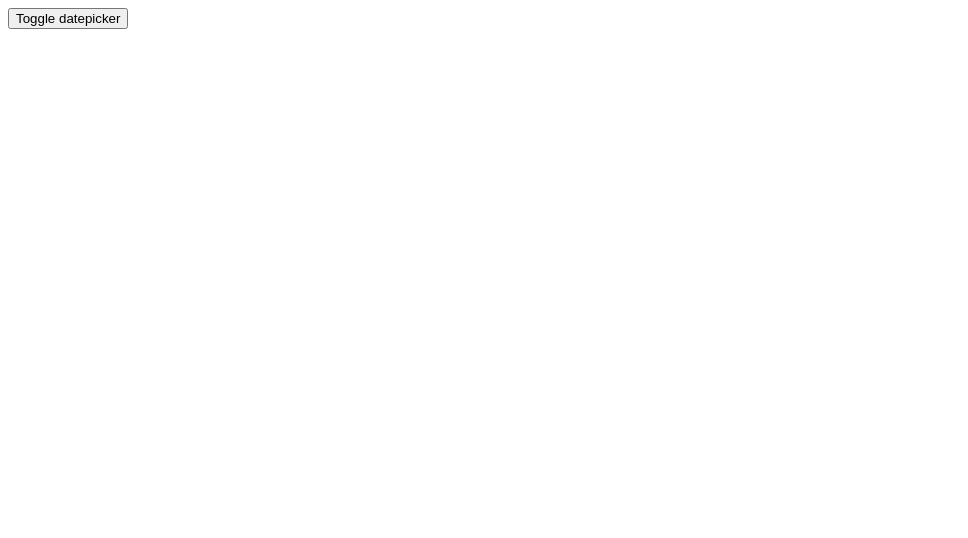
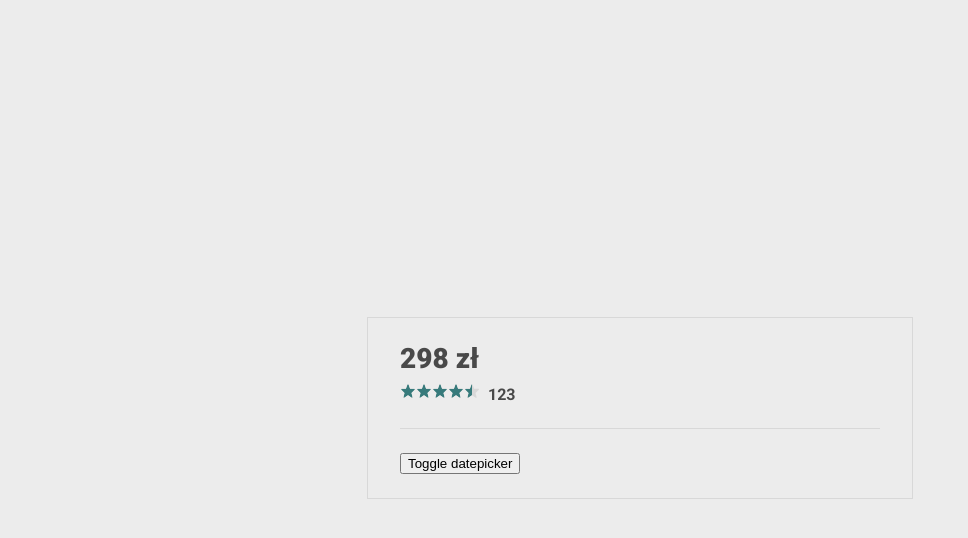
Before and after one commit to Michal-Kozlowski/datepicker, a Vue app: page / in a window 1280 px wide. Shown: the top 538 px of the page, without its empty margins (0-968 px from the left). Built offline with nearby package versions, Linux system fonts and the light colour scheme.

Commit message:
[D1] - Star rating

```diff
--- a/src/App.vue
+++ b/src/App.vue
@@ -1,6 +1,6 @@
 <template>
-  <div>
-    <AppReservation />
+  <div class="main">
+    <AppReservation :price="298" :rate="4.5" :rate-count="123" />
   </div>
 </template>
 
@@ -16,5 +16,24 @@ export default {
 </script>
 
 <style lang="scss">
+@import url("https://fonts.googleapis.com/css2?family=Roboto:wght@400;700;900&display=swap");
 
+body,
+html {
+  height: 100%;
+  background-color: $backgroundGrey;
+  font-family: "Roboto", sans-serif;
+  color: $mainTextGrey;
+}
+
+p {
+  margin: 0;
+}
+
+.main {
+  display: flex;
+  align-items: center;
+  justify-content: center;
+  height: 100%;
+}
 </style>
--- a/src/assets/styles/_variables.scss
+++ b/src/assets/styles/_variables.scss
@@ -1,3 +1,4 @@
+//colors
 $mainGreen: #00dbb1;
 $washedGreen: #c3fef8;
 $accentGreen: #377a7b;
@@ -6,3 +7,14 @@ $backgroundGrey: #ececec;
 $borderGrey: #d8d8d8;
 $mainTextGrey: #494949;
 $mainRed: #d86460;
+
+// gaps
+$s2: 2px;
+$s4: 4px;
+$s8: 8px;
+$s12: 12px;
+$s16: 16px;
+$s20: 20px;
+$s24: 24px;
+$s32: 32px;
+$s40: 40px;
--- a/src/components/AppReservation.vue
+++ b/src/components/AppReservation.vue
@@ -1,5 +1,10 @@
 <template>
   <div class="reservation">
+    <p class="reservation__price">{{ price }} zł</p>
+    <div class="reservation__rate">
+      <AppStars :rate="rate" />
+      <p class="reservation__rate-count">{{ rateCount }}</p>
+    </div>
     <button @click="toggleDatepicker">Toggle datepicker</button>
     <AppDatepicker v-if="datepickerOpen" />
   </div>
@@ -7,11 +12,27 @@
 
 <script>
 import AppDatepicker from '@/components/AppDatepicker.vue';
+import AppStars from '@/components/AppStars.vue';
 
 export default {
   name: 'AppReservation',
   components: {
     AppDatepicker,
+    AppStars,
+  },
+  props: {
+    price: {
+      type: Number,
+      required: false,
+    },
+    rate: {
+      type: Number,
+      required: false,
+    },
+    rateCount: {
+      type: Number,
+      required: false,
+    },
   },
   data() {
     return {
@@ -28,6 +49,31 @@ export default {
 
 <style scoped lang="scss">
 .reservation {
+  width: 480px;
+  padding: $s24 $s32;
+  margin: $s8;
+  border: 1px solid $borderGrey;
+  background-color: $backgroundGrey;
 
+  &__price {
+    font-size: 28px;
+    font-weight: 900;
+    margin-bottom: $s8;
+  }
+
+  &__rate {
+    display: flex;
+    width: 100%;
+    padding-bottom: $s24;
+    margin-bottom: $s24;
+    border-bottom: 1px solid $borderGrey;
+  }
+
+  &__rate-count {
+    font-size: 16px;
+    font-weight: 700;
+    margin-top: $s2;
+    margin-left: $s8;
+  }
 }
 </style>
--- /dev/null
+++ b/src/components/AppStars.vue
@@ -0,0 +1,59 @@
+<template>
+  <div class="stars" :style="starsStyles">
+    <div class="stars__rate" :style="rateStyles"></div>
+  </div>
+</template>
+
+<script>
+export default {
+  name: 'AppStars',
+  props: {
+    rate: {
+      type: Number,
+      required: false,
+    },
+    starSize: {
+      type: Number,
+      required: false,
+      default: 16,
+    },
+    numberOfStars: {
+      type: Number,
+      required: false,
+      default: 5,
+    },
+  },
+  computed: {
+    starsStyles() {
+      return {
+        width: `${this.numberOfStars * this.starSize}px`,
+        height: `${this.starSize}px`,
+      };
+    },
+    rateStyles() {
+      return {
+        width: `${this.rate * this.starSize}px`,
+        height: `${this.starSize}px`,
+        minWidth: `${this.starSize}px`,
+      };
+    },
+  },
+};
+</script>
+
+<style scoped lang="scss">
+.stars {
+  background-color: $borderGrey;
+  mask-image: url("~@/assets/images/star.svg");
+  position: relative;
+
+  &__rate {
+    content: "";
+    background-color: $accentGreen;
+    mask-image: url("~@/assets/images/star.svg");
+    position: absolute;
+    top: 0;
+    left: 0;
+  }
+}
+</style>
```
Also changed, not shown: src/assets/images/star.svg (added), 1 other file (tests, documents, lock files or other folders).
